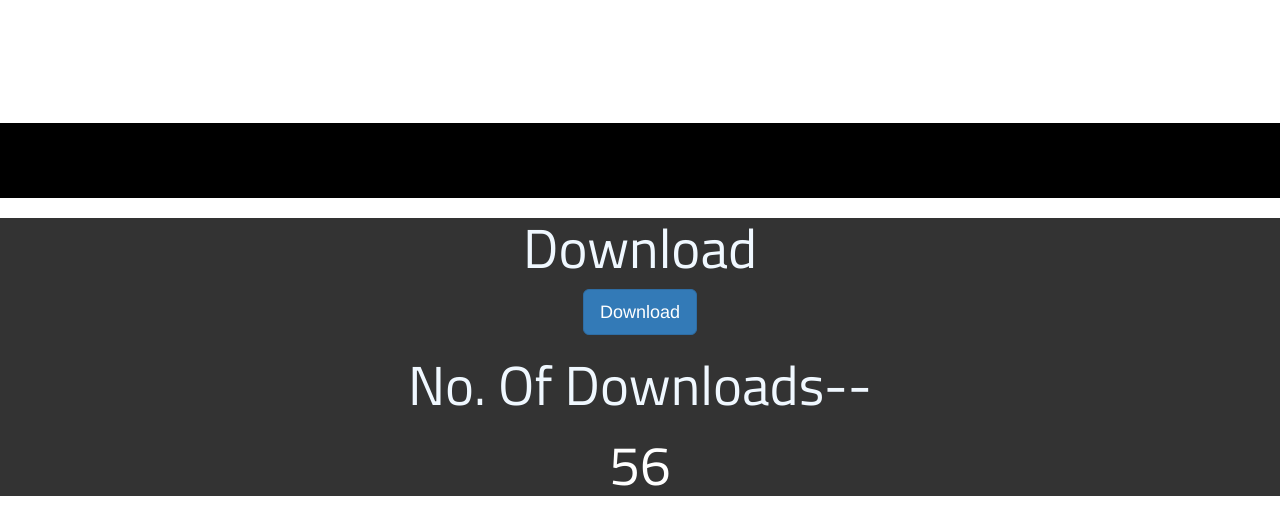
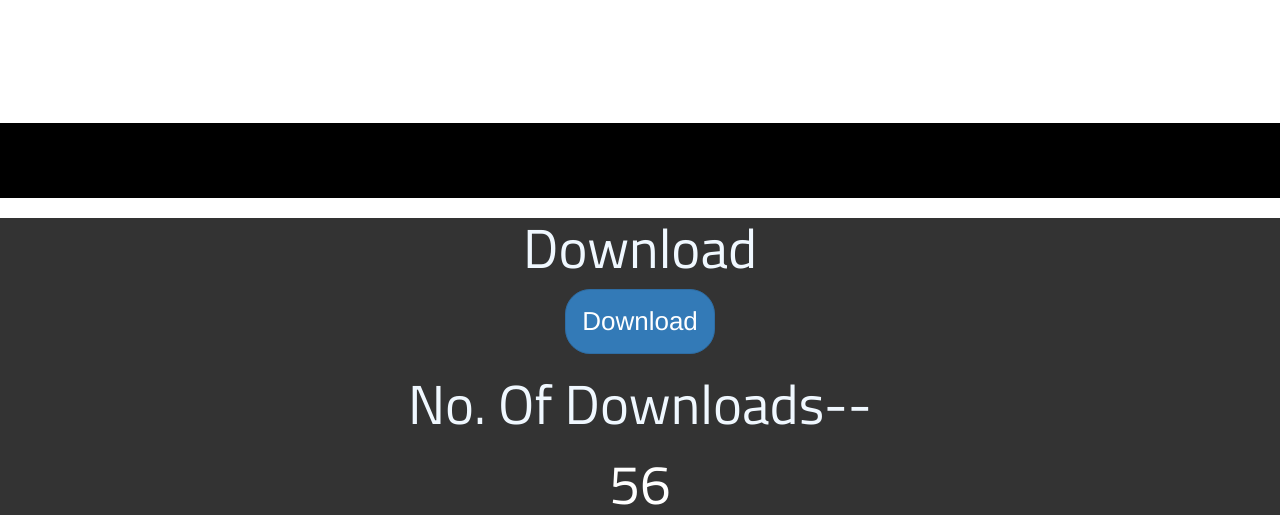
Before and after one commit to Namya0303/ReAngler, a plain HTML site: page index.html in a window 1280 px wide. Shown: the part 1232-1757 px from the top of the page. Drawn offline with nearby package versions, Linux system fonts and the light colour scheme.

Commit message:
Update index.css

```diff
--- a/index.css
+++ b/index.css
@@ -126,6 +126,11 @@ h6{
 
 }
 
+.sec3 button{
+	padding:14px 16px;
+	font-size: 26px;
+	border-radius: 25px;}
+
 .modal-body p{
     color:aliceblue;
 }
```
